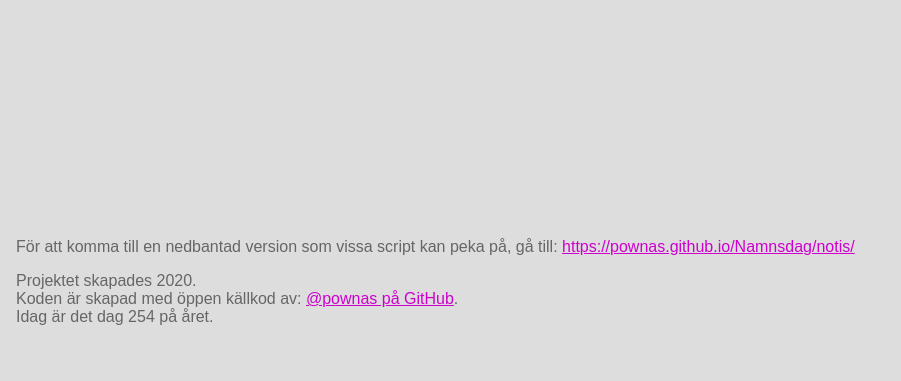
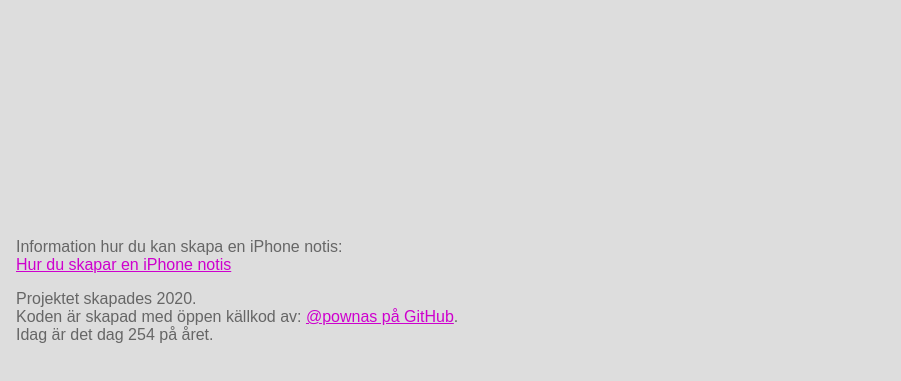
Before and after one commit to pownas/Namnsdag, a plain HTML site: page index.html in a window 1280 px wide. Shown: the part 145-526 px from the top of the page, without its empty margins (0-901 px from the left). Drawn offline with Linux system fonts and the light colour scheme.

Commit message:
Länkar om ifrån notis till info hur en skapar notis
Bytt ifrån:
./notis/
till
./docs/

```diff
--- a/index.html
+++ b/index.html
@@ -20,7 +20,8 @@
   </main>
   <section class="container">
     <p>
-      För att komma till en nedbantad version som vissa script kan peka på, gå till: <a href="./notis/">https://pownas.github.io/Namnsdag/notis/</a>
+      Information hur du kan skapa en iPhone notis: <br />
+      <a href="./docs/">Hur du skapar en iPhone notis</a>
     </p>
   </section>
   <footer class="container">
```
